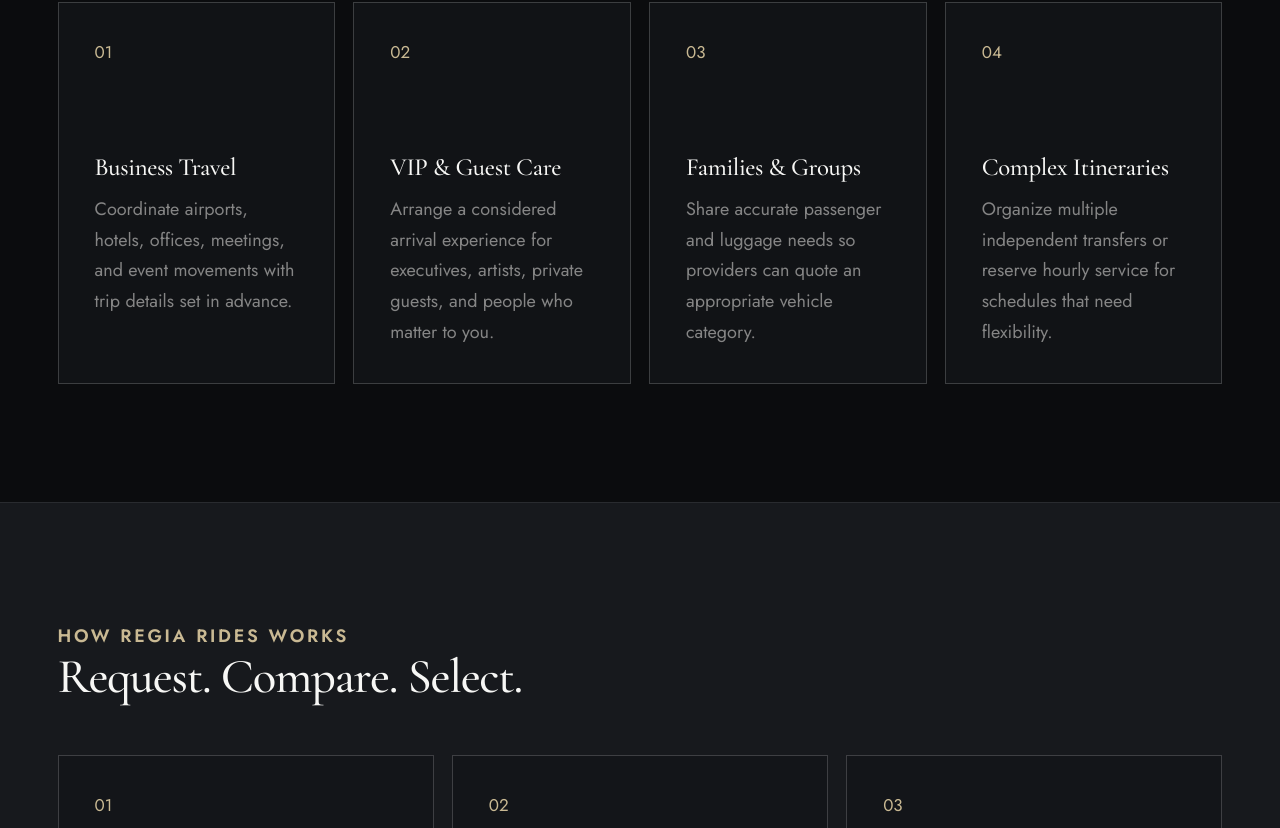
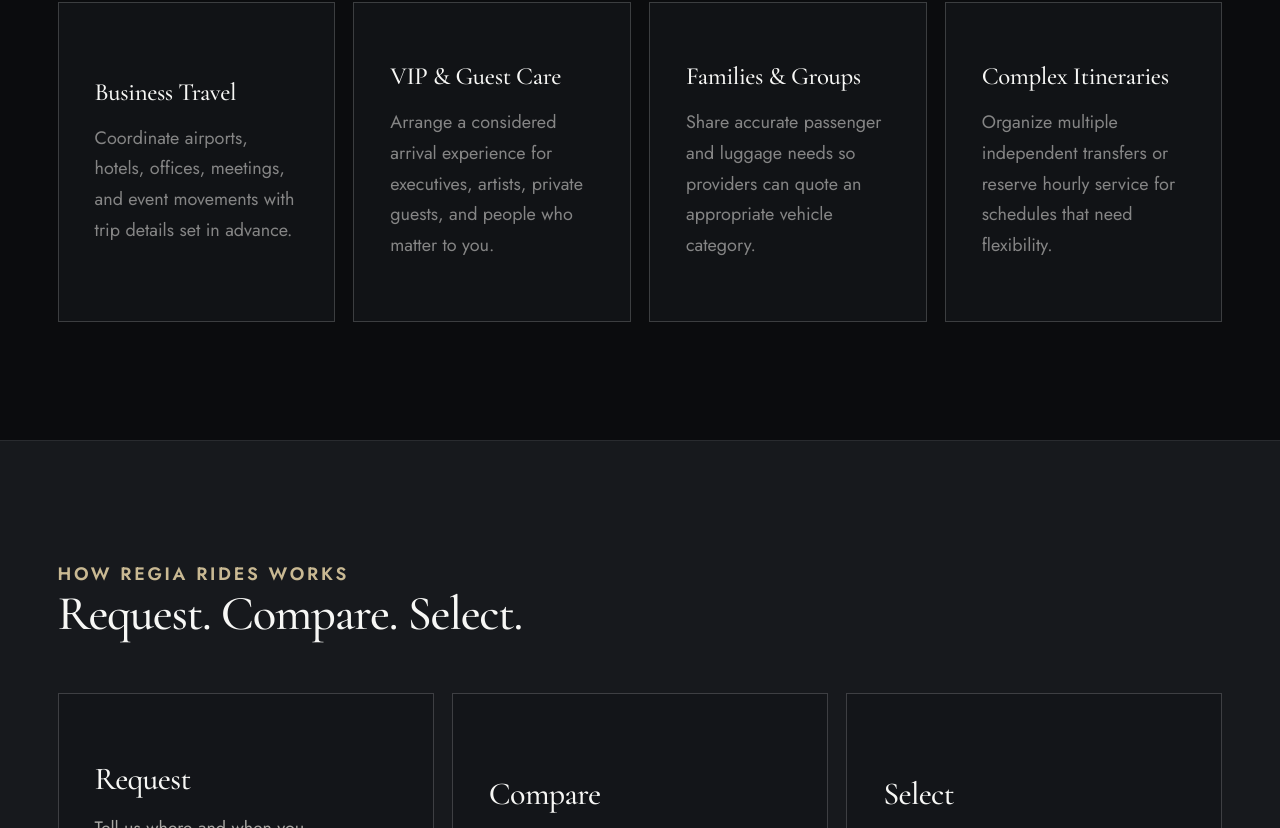
Before and after one commit to Jacob0693/regiarides, a Next.js app: page / in a window 1280 px wide. Shown: the part 3632-4460 px from the top of the page. Built offline with nearby package versions, Linux system fonts and the light colour scheme.

Commit message:
Remove numbering from text-only cards

```diff
--- a/src/app/globals.css
+++ b/src/app/globals.css
@@ -173,3 +173,7 @@
 .audience-grid{gap:18px;border:0}.audience-grid article{min-height:320px;padding:36px;border:1px solid rgba(255,255,255,.18);background:#111316}
 .step-grid{gap:18px;border:0;background:transparent}.step-card,.step-card:last-child{min-height:310px;padding:36px;border:1px solid rgba(255,255,255,.18);background:#131519}
 @media(max-width:760px){.audience-grid,.step-grid{gap:14px;border:0}.audience-grid article,.step-card,.step-card:last-child{min-height:270px;padding:28px;border:1px solid rgba(255,255,255,.18)}}
+
+
+/* Number-free text cards use their space for content, not decoration. */
+.audience-grid article,.step-card{display:flex;flex-direction:column;justify-content:center}.audience-grid h3,.step-card h3{margin:0 0 18px}
--- a/src/app/page.tsx
+++ b/src/app/page.tsx
@@ -148,14 +148,14 @@
           <p>Regia Rides is for customers who want to compare considered transportation options before the day of travel—not rely on an on-demand match at the last moment.</p>
         </div>
         <div className="audience-grid">
-          {audiences.map(([title, description], index) => <article key={title}><span>0{index + 1}</span><h3>{title}</h3><p>{description}</p></article>)}
+          {audiences.map(([title, description]) => <article key={title}><h3>{title}</h3><p>{description}</p></article>)}
         </div>
       </section>
 
       <section className="section how-section" id="how-it-works">
         <div className="section-intro compact-intro"><p className="eyebrow">HOW REGIA RIDES WORKS</p><h2>Request. Compare. Select.</h2></div>
         <div className="step-grid">
-          {steps.map(([number, title, description]) => <article className="step-card" key={number}><span>{number}</span><h3>{title}</h3><p>{description}</p></article>)}
+          {steps.map(([, title, description]) => <article className="step-card" key={title}><h3>{title}</h3><p>{description}</p></article>)}
         </div>
       </section>
 
```
